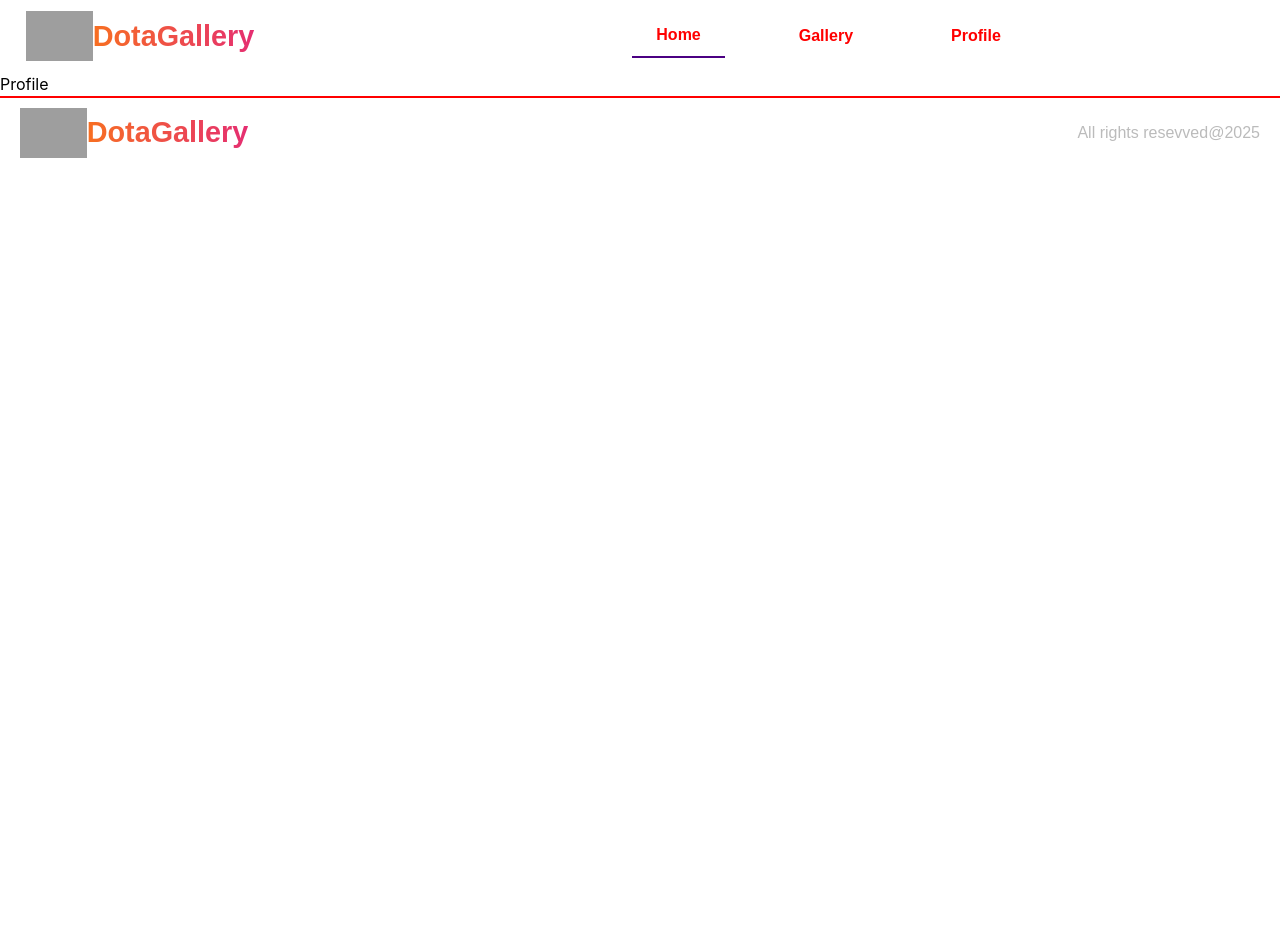
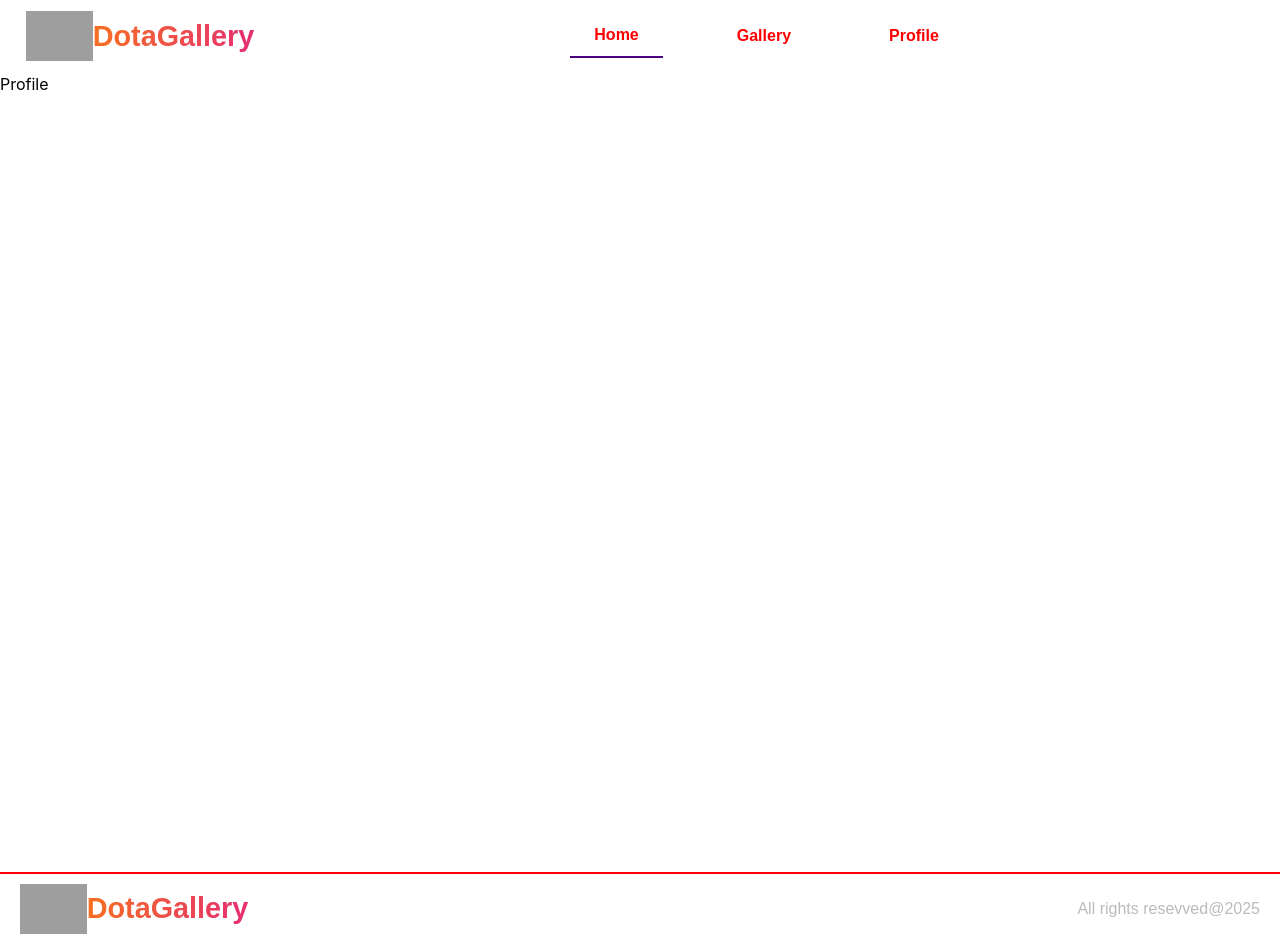
Before and after one commit to KlasniMisho123/ReactRouter-Quiz4-5, a React (Vite) app: page /profile in a window 1280 px wide. Before the commit the page ends 800 px from the top, so only its background shows below. Built offline with nearby package versions, Linux system fonts and the light colour scheme; grey boxes are pictures that could not be loaded.

Commit message:
header commit

```diff
--- a/src/components/Header.jsx
+++ b/src/components/Header.jsx
@@ -19,8 +19,6 @@ export default function Header() {
           <button onClick={()=>{handleSelectedNav("profile")}} className={currentPage === "profile" ? 'active-page-button' : ""}> <Link to="/profile">Profile</Link> </button>
         </nav>
       </div>
-      {currentPage}
-
     </header>
   )
 }
--- a/src/components/Profile.jsx
+++ b/src/components/Profile.jsx
@@ -2,6 +2,6 @@ import React from 'react'
 
 export default function Profile() {
   return (
-    <div>Profile</div>
+    <div className='profile-body '>Profile</div>
   )
 }
--- a/src/index.css
+++ b/src/index.css
@@ -10,7 +10,6 @@
   -webkit-font-smoothing: antialiased;
   -moz-osx-font-smoothing: grayscale;
   user-select: none;
-
 }
 
 body {
@@ -49,6 +48,7 @@ body {
 .hero-title {
 
 }
+
 .hero-desc {
   width: 40%;
 }
@@ -123,13 +123,18 @@ body {
 .purple {
   background: #8c6399
 }
+/* Profile CSS */
 
-/* Header Css */
+.profile-body {
+  height: 100vh;
+}
+
+/* Header CSS */
 
 .header-pos {
   padding: 10px 20px;
   display: flex;
-  gap: 30%;
+  gap: 25%;
 }
 
 .nav-bar {
@@ -147,7 +152,6 @@ body {
   font-size: 16px;
   font-weight: bold;
   padding: 12px;
-
 }
 
 .active-page-button {
```
